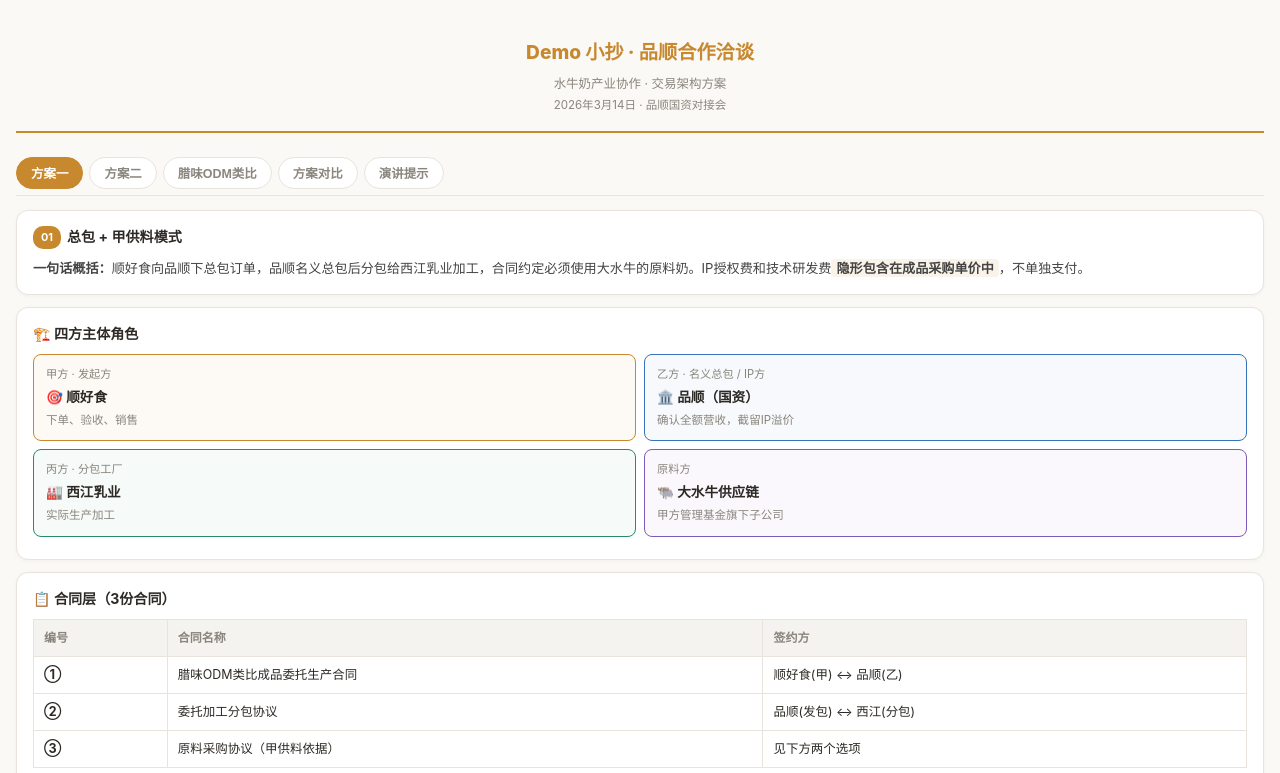
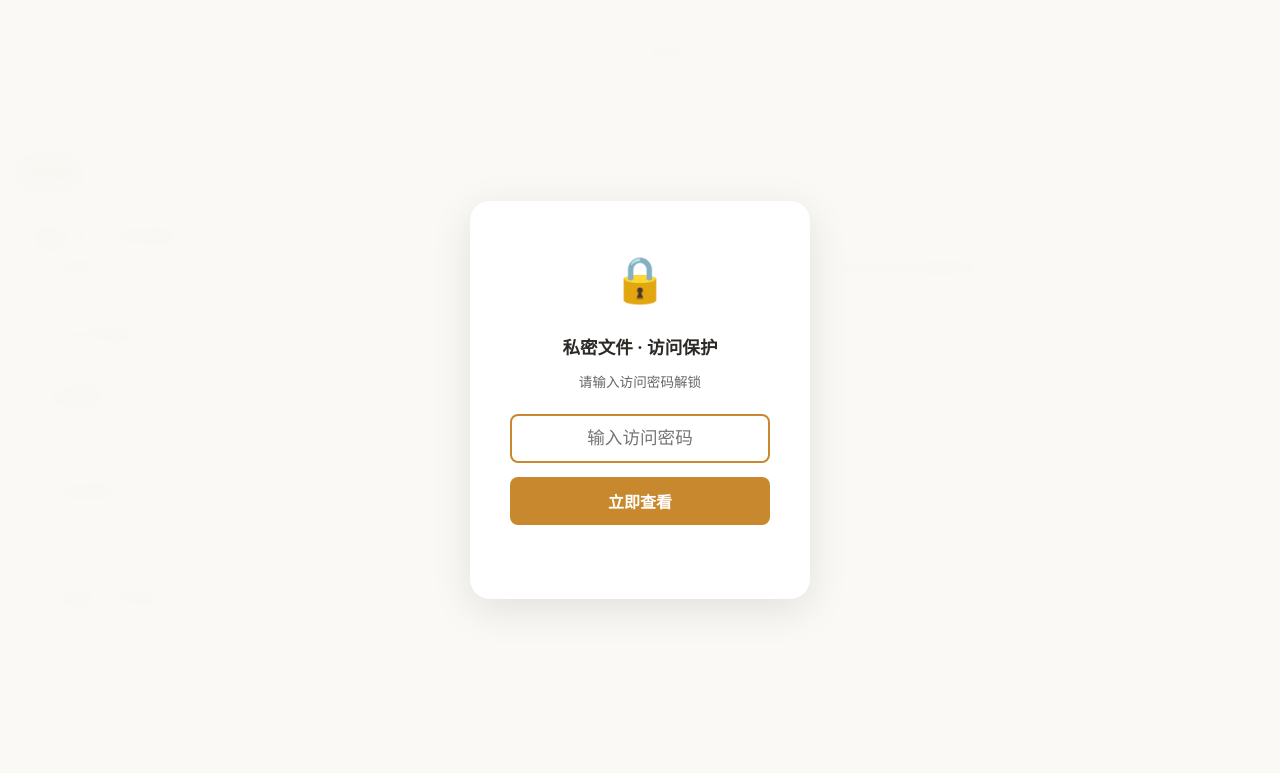
Before and after one commit to JohnnyyyH/pinshun-demo-cheatsheet, a plain HTML site: page index.html in a window 1280 px wide. Shown: the top 773 px of the page. Drawn offline with Linux system fonts and the light colour scheme.

Commit message:
Add password lock (8888)

```diff
--- a/index.html
+++ b/index.html
@@ -5,6 +5,35 @@
 <meta name="viewport" content="width=device-width, initial-scale=1.0, user-scalable=yes">
 <title>Demo 小抄 · 品顺合作洽谈</title>
 <style>
+  /* === LOCK SCREEN === */
+  #lockScreen {
+    position: fixed; top: 0; left: 0; width: 100%; height: 100%;
+    background: rgba(250,249,246,0.98); backdrop-filter: blur(10px);
+    z-index: 9999; display: flex; flex-direction: column;
+    align-items: center; justify-content: center; transition: opacity 0.5s ease;
+  }
+  #lockContent {
+    text-align: center; padding: 40px; background: white;
+    border-radius: 20px; box-shadow: 0 10px 40px rgba(0,0,0,0.1);
+    max-width: 90%; width: 340px;
+  }
+  .lock-icon { font-size: 2.8rem; margin-bottom: 16px; display: block; }
+  .lock-title { font-size: 1.1rem; font-weight: 700; margin-bottom: 8px; color: #2d2a26; }
+  .lock-input {
+    width: 100%; padding: 12px; margin: 14px 0;
+    border: 2px solid #e2ddd5; border-radius: 8px;
+    font-size: 1.1rem; text-align: center; outline: none; transition: border-color 0.3s;
+  }
+  .lock-input:focus { border-color: #c8892e; }
+  .lock-btn {
+    width: 100%; padding: 12px; background: #c8892e; color: white;
+    border: none; border-radius: 8px; font-size: 1rem; font-weight: 700;
+    cursor: pointer; transition: background 0.3s;
+  }
+  .lock-btn:hover { background: #b07625; }
+  .err-msg { color: #c0392b; font-size: 0.88rem; margin-top: 10px; min-height: 18px; opacity: 0; transition: opacity 0.3s; }
+  body.locked { overflow: hidden; }
+
   :root {
     --gold: #c8892e;
     --blue: #3872b8;
@@ -206,7 +235,18 @@
   .opt-box .opt-title { font-weight: 700; font-size: 0.78rem; margin-bottom: 4px; }
 </style>
 </head>
-<body>
+<body class="locked">
+
+<div id="lockScreen">
+  <div id="lockContent">
+    <span class="lock-icon">🔒</span>
+    <div class="lock-title">私密文件 · 访问保护</div>
+    <div style="color:#666; font-size:0.85rem; margin-bottom:6px;">请输入访问密码解锁</div>
+    <input type="password" id="passwordInput" class="lock-input" placeholder="输入访问密码" autofocus>
+    <button class="lock-btn" onclick="checkPassword()">立即查看</button>
+    <div id="errMsg" class="err-msg">密码错误，请重试</div>
+  </div>
+</div>
 
 <div class="hero">
   <h1>Demo 小抄 · 品顺合作洽谈</h1>
@@ -671,6 +711,26 @@
 </div>
 
 <script>
+// === PASSWORD LOGIC ===
+const CORRECT_PASSWORD = "8888";
+function checkPassword() {
+  const input = document.getElementById("passwordInput");
+  const errMsg = document.getElementById("errMsg");
+  if (input.value === CORRECT_PASSWORD) {
+    document.getElementById("lockScreen").style.opacity = 0;
+    setTimeout(() => {
+      document.getElementById("lockScreen").style.display = "none";
+      document.body.classList.remove("locked");
+    }, 500);
+  } else {
+    errMsg.style.opacity = 1;
+    setTimeout(() => { errMsg.style.opacity = 0; }, 2000);
+  }
+}
+document.getElementById("passwordInput").addEventListener("keypress", function(e) {
+  if (e.key === "Enter") checkPassword();
+});
+
 function show(id) {
   document.querySelectorAll('.section').forEach(s => s.classList.remove('active'));
   document.querySelectorAll('.nav-btn').forEach(b => b.classList.remove('active'));
```
